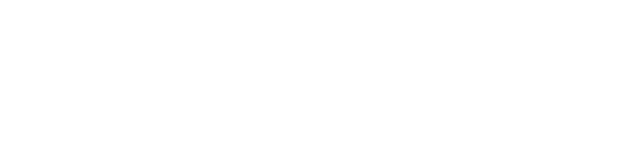
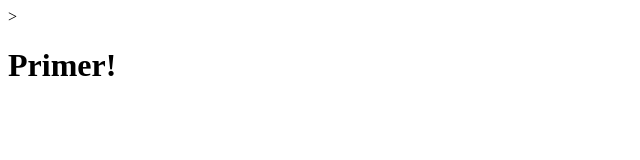
Before and after one commit to SergioA3728/Rubrica-EX-1, a plain HTML site: page index.html in a window 1280 px wide. Shown: the whole page, without its empty margins (0-640 px from the left). Drawn offline with Linux system fonts and the light colour scheme.

Commit message:
primera version develop

```diff
--- a/index.html
+++ b/index.html
@@ -6,6 +6,6 @@
     <title>Document</title>
 </head>
 <body>
-
+    ><h1>Primer!</h1>
 </body>
 </html>
```
